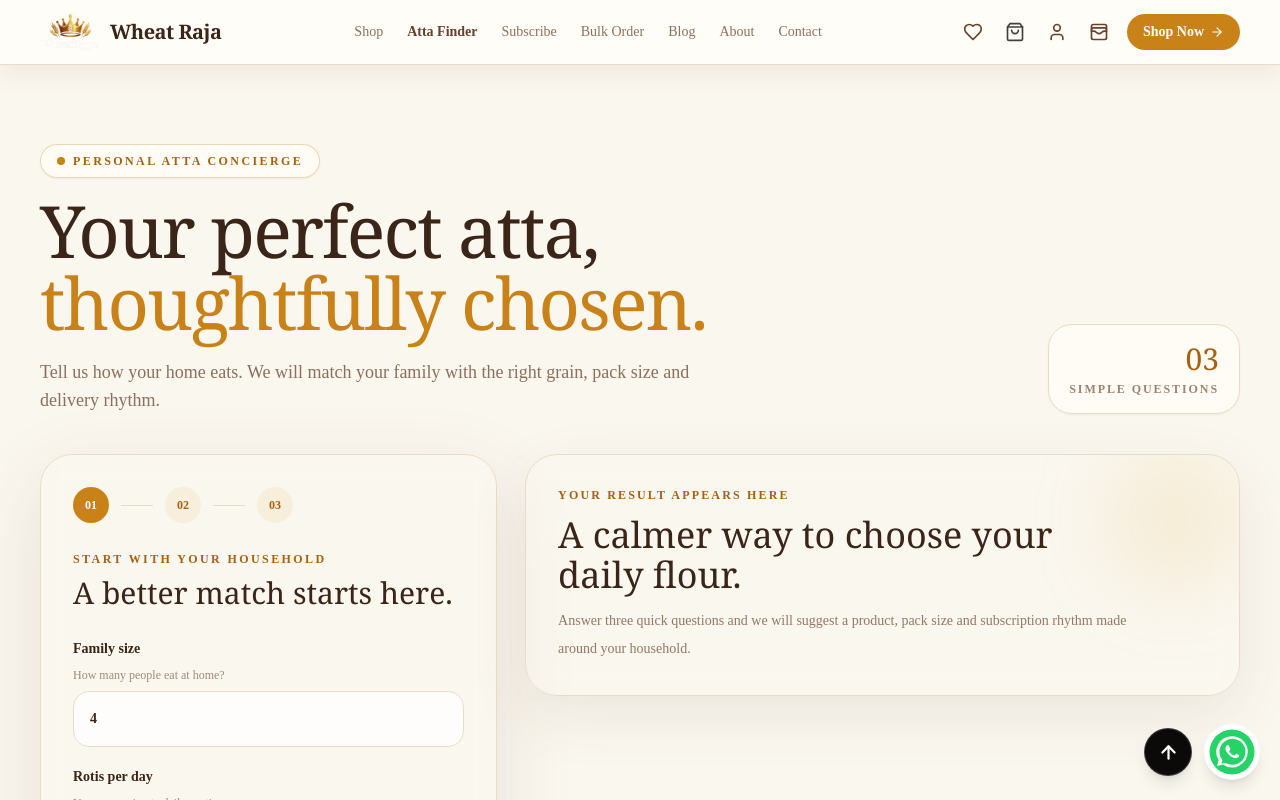
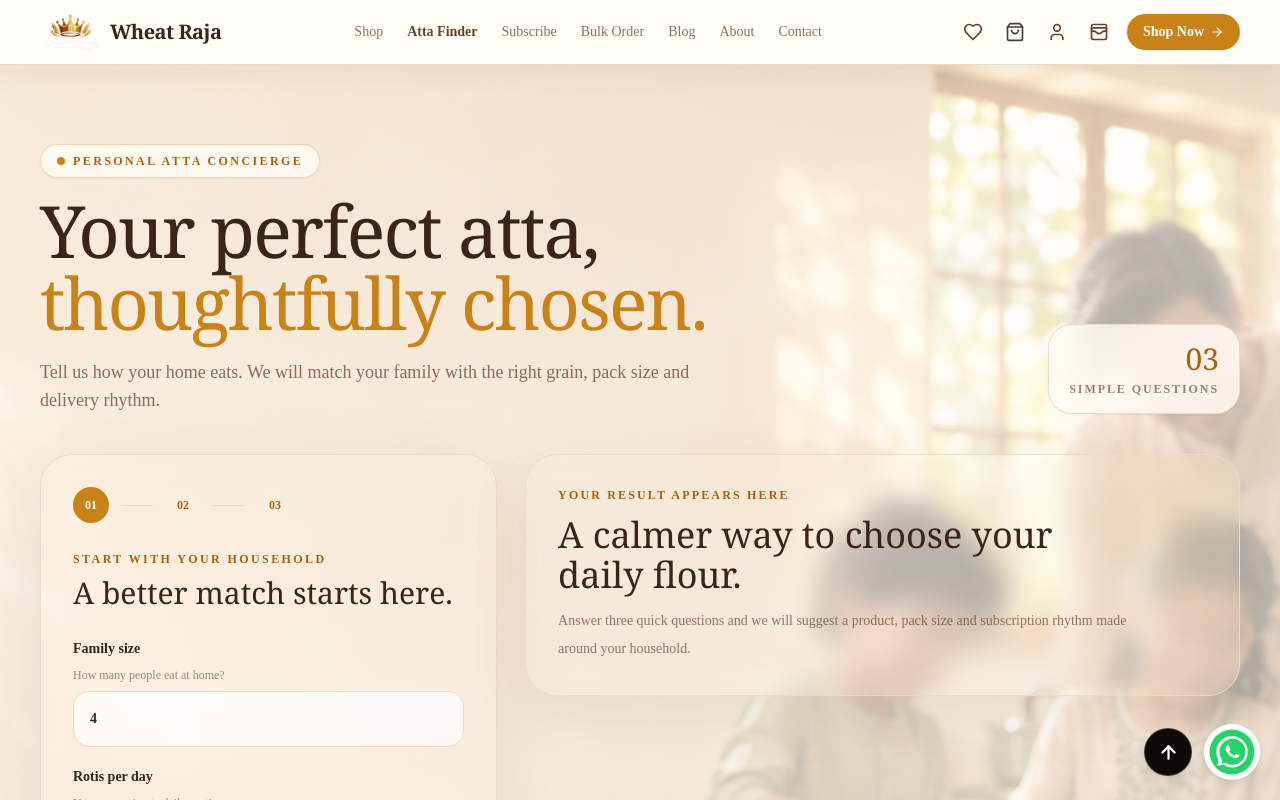
Before and after one commit to wheatrajatech-eng/wheatraja_website, a Next.js app in the folder apps/website/: page /atta-finder in a window 1280 px wide. Shown: the top 800 px of the page. Built offline with nearby package versions, Linux system fonts and the light colour scheme.

Commit message:
Fix atta finder background layering

```diff
--- a/apps/website/components/atta-finder-client.tsx
+++ b/apps/website/components/atta-finder-client.tsx
@@ -54,13 +54,13 @@ export function AttaFinderClient() {
   }
 
   return (
-    <section className="relative min-h-[calc(100vh-4rem)] overflow-hidden px-5 py-12 md:px-10 md:py-20">
-      <div className="pointer-events-none fixed inset-0 -z-10">
+    <section className="relative min-h-[calc(100vh-4rem)] overflow-hidden bg-[#fffdf7] px-5 py-12 md:px-10 md:py-20">
+      <div className="pointer-events-none absolute inset-0 z-0">
         <Image src="/assets/banners/atta-finder-family.png" alt="" fill priority sizes="100vw" className="object-cover object-center opacity-35" />
         <div className="absolute inset-0 bg-[#fffdf7]/68" />
       </div>
 
-      <div className="mx-auto max-w-7xl">
+      <div className="relative z-10 mx-auto max-w-7xl">
         <div className="mb-10 grid items-end gap-8 lg:grid-cols-[1fr_auto]">
           <div className="max-w-3xl">
             <div className="mb-4 inline-flex items-center gap-2 rounded-full border border-[#c98218]/30 bg-[#fffdf7]/80 px-4 py-2 text-xs font-black uppercase tracking-[.2em] text-[#a9600f] shadow-sm backdrop-blur-md">
```
